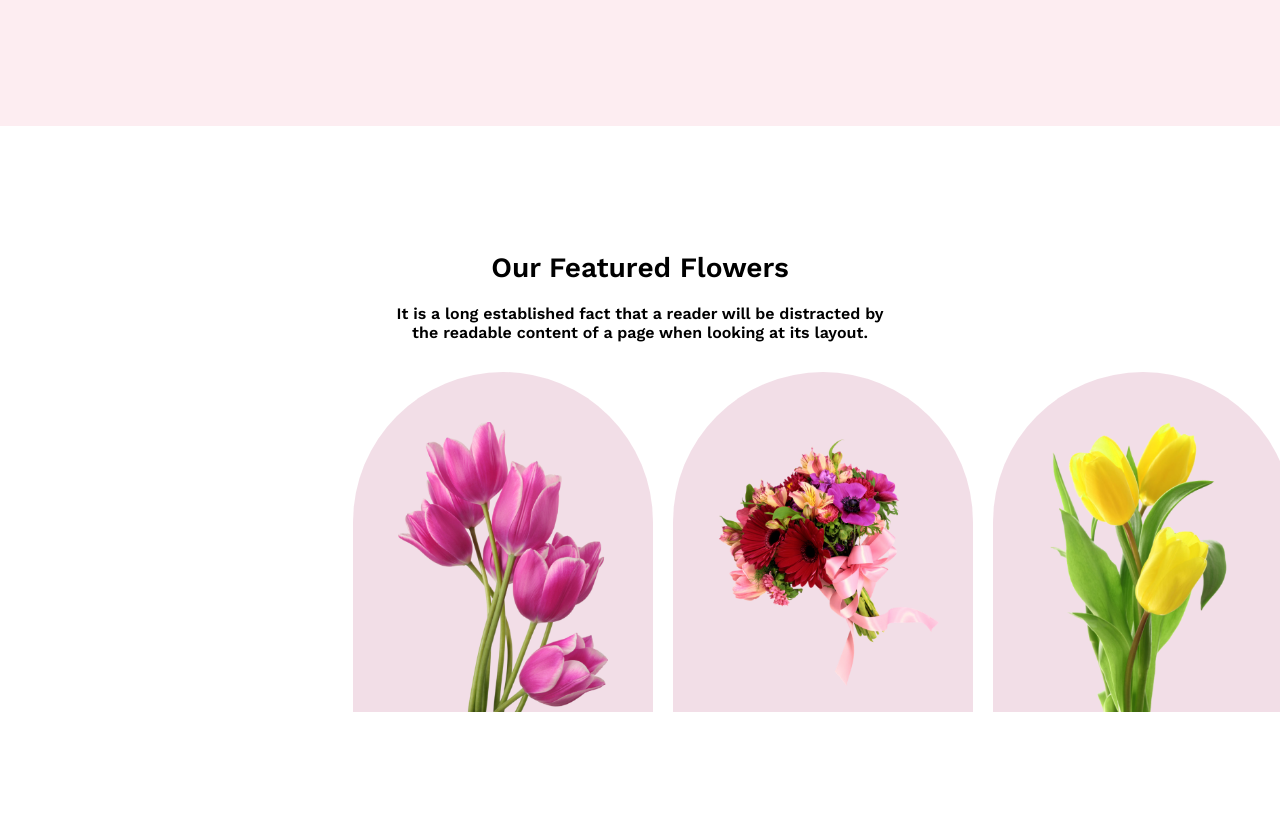
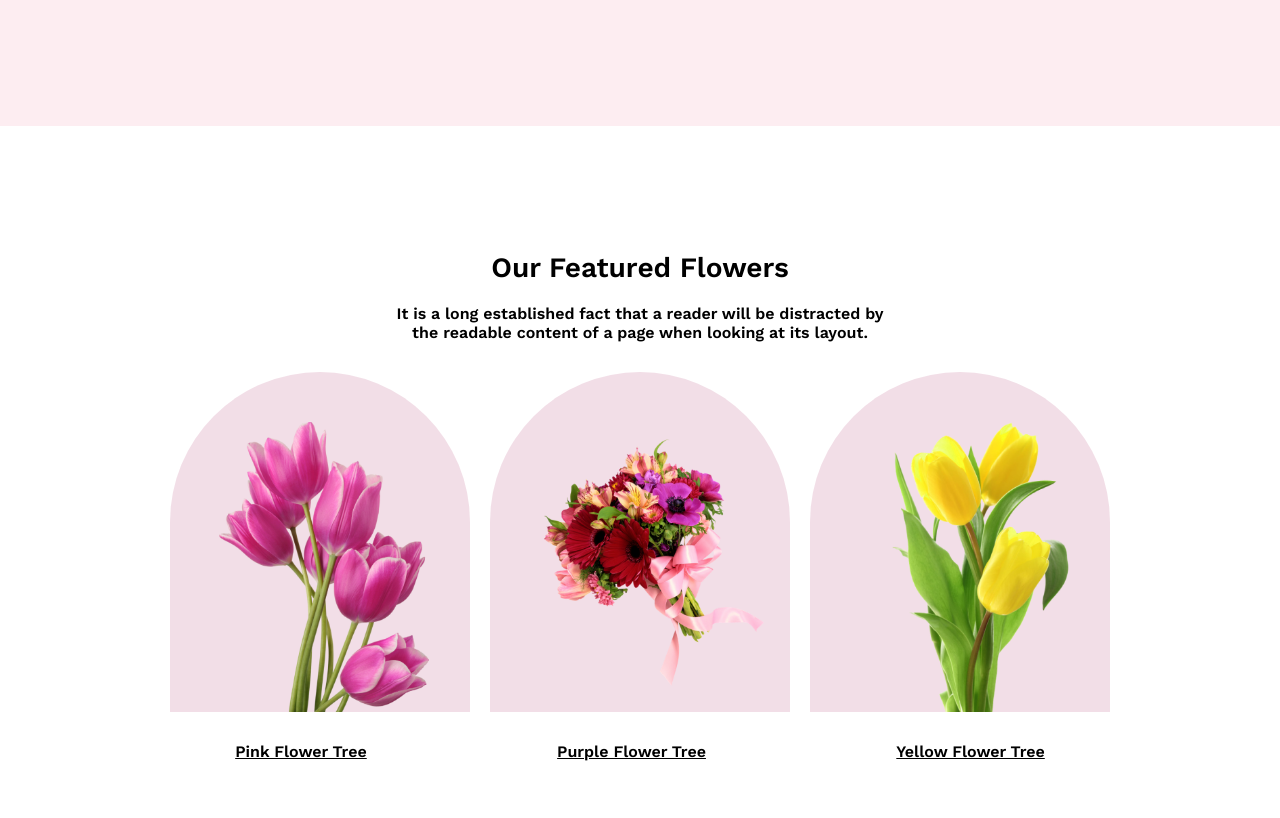
Before and after one commit to MDABDULRAHIM11/flower-shop-a, a plain HTML site: page index.html in a window 1280 px wide. Shown: the part 618-1436 px from the top of the page. After the commit the page ends 1379 px from the top, so only its background shows below. Drawn offline with nearby package versions, Linux system fonts and the light colour scheme.

Commit message:
flower-tree-name

```diff
--- a/index.html
+++ b/index.html
@@ -5,8 +5,10 @@
     <meta charset="UTF-8">
     <meta name="viewport" content="width=device-width, initial-scale=1.0">
     <link rel="preconnect" href="https://fonts.googleapis.com">
-<link rel="preconnect" href="https://fonts.gstatic.com" crossorigin>
-<link href="https://fonts.googleapis.com/css2?family=Lato:wght@900&family=Open+Sans:ital,wght@0,700;0,800;1,400&family=Work+Sans:wght@600&display=swap" rel="stylesheet">
+    <link rel="preconnect" href="https://fonts.gstatic.com" crossorigin>
+    <link
+        href="https://fonts.googleapis.com/css2?family=Lato:wght@900&family=Open+Sans:ital,wght@0,700;0,800;1,400&family=Work+Sans:wght@600&display=swap"
+        rel="stylesheet">
     <link rel="stylesheet" href="styles/style.css">
     <title>Flower Shop</title>
 </head>
@@ -17,7 +19,9 @@
             <div class="header-title-container">
                 <h1 class="header-title">Let's make beautiful flowers a part of your life.</h1>
 
-                <p class="header-description">It is a long established fact that a reader will be distracted by the readable content of a page when looking at its layout. The point of using Lorem Ipsum is that it has a more-or-less normal distribution of letters.</p>
+                <p class="header-description">It is a long established fact that a reader will be distracted by the
+                    readable content of a page when looking at its layout. The point of using Lorem Ipsum is that it has
+                    a more-or-less normal distribution of letters.</p>
 
                 <button class="btn-primary">Shop Now</button>
             </div>
@@ -29,9 +33,11 @@
     </header>
 
     <main>
-       <section class="featured-facilities-section">
-             <div class="featured-title"><h3 class="featured">Our Featured Flowers</h3>
-                <p class="freatured-">It is a long established fact that a reader will be distracted by the readable content of a page when looking at its layout.</p>
+        <section class="featured-facilities-section">
+            <div class="featured-title">
+                <h3 class="featured">Our Featured Flowers</h3>
+                <p class="freatured-">It is a long established fact that a reader will be distracted by the readable
+                    content of a page when looking at its layout.</p>
             </div>
 
             <div class="featured-container">
@@ -39,16 +45,21 @@
                     <div class="featured-image"><img class="flower-one" src="./Flower Asset/pngwing 6.png" alt=""></div>
                 </div>
 
+
                 <div class="featured-image-container">
                     <div class="featured-image"><img class="flower-two" src="./Flower Asset/pngwing 5.png" alt=""></div>
                 </div>
 
                 <div class="featured-image-container">
-                    <div class="featured-image"><img class="flower-three" src="./Flower Asset/pngwing 7.png" alt=""></div>
-                    <br><br><br><br>
+                    <div class="featured-image"><img class="flower-three" src="./Flower Asset/pngwing 7.png" alt="">
+                    </div>
                 </div>
             </div>
-       </section>
+            <div class="tree-name-container">
+                <p>Pink Flower Tree</p>
+                <p>Purple Flower Tree</p>
+                <p>Yellow Flower Tree</p>
+            </div>
     </main>
 
     <footer>
--- a/styles/style.css
+++ b/styles/style.css
@@ -82,8 +82,12 @@ body {
 .featured-facilities-section{
     padding:0px 140px;
 }
+
+.featured-image-container{
+    text-align: center;
+}
 .featured-container{
- padding: 30px 213px;
+ padding: 30px ;
     display: flex;
     gap: 20px;
 
@@ -99,7 +103,7 @@ height: 340px;
 .flower-one{
     width:210px;
     margin-top: 50px;
-    margin-left: 45px;
+    margin-left: 8px;
 }
 
 .flower-two{
@@ -113,3 +117,11 @@ height: 340px;
     padding-left: 35px;
     padding-top: 17px;
 }
+
+.tree-name-container{
+    display: flex;
+    justify-content: space-around;
+    align-items: center;
+    text-decoration: underline;
+}
+/*  */
```
